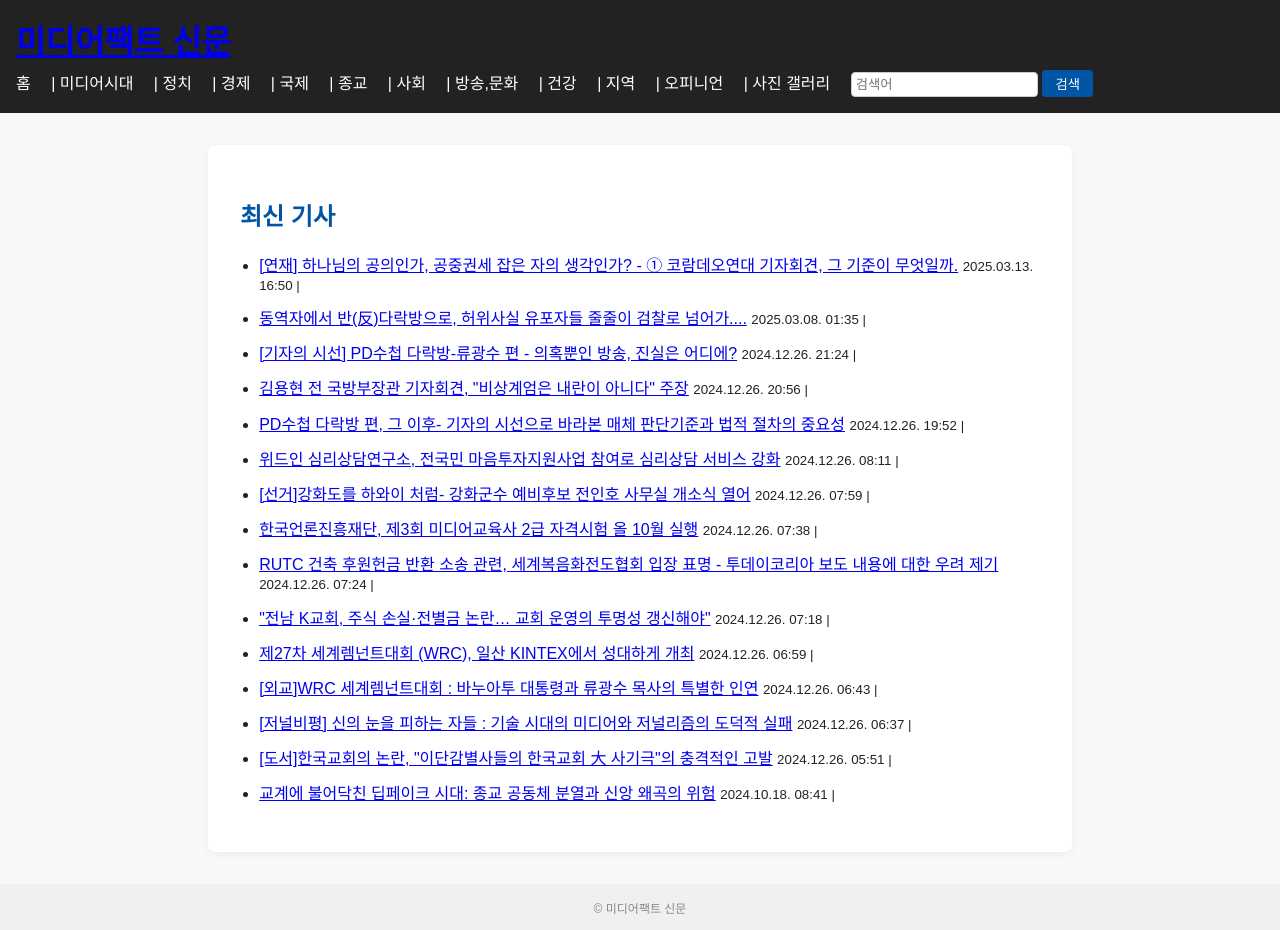
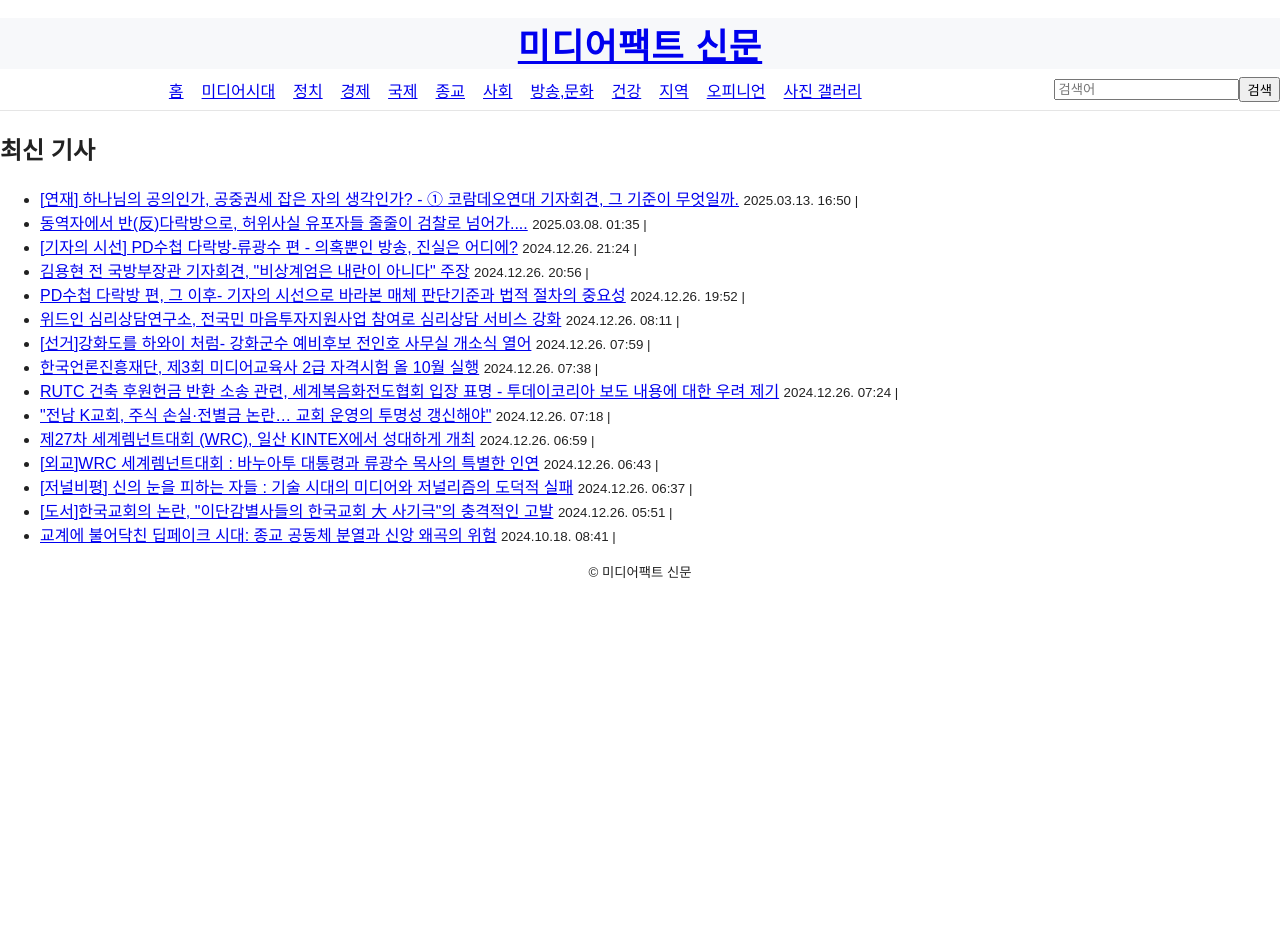
Before and after one commit to assam258-5892/mediafact, a Flask app: page / in a window 1280 px wide. After the commit the page ends 578 px from the top, so only its background shows below. Run offline with Flask 3, Linux system fonts and the light colour scheme; data comes from the database, SQL or seed files in the repository.

Commit message:
네비게이션 바 스타일 개선 및 구조 변경

```diff
--- a/static/css/style.css
+++ b/static/css/style.css
@@ -1,77 +1,168 @@
+/* 풋터 텍스트를 전체 페이지에서 좌우 중앙 정렬 */
+.footer-center {
+    display: block;
+    margin: 0 auto;
+    text-align: center;
+    width: fit-content;
+}
+/* 분류바 중앙, 검색창 오른쪽 배치 */
+.nav-bar-flex {
+    display: flex;
+    justify-content: center;
+    align-items: center;
+    width: 100%;
+    gap: 0;
+}
+.nav-categories {
+    flex: 1 1 auto;
+    display: flex;
+    justify-content: center;
+    align-items: center;
+    background: #fff;
+    gap: 18px;
+}
+.nav-search {
+    flex: 0 0 auto;
+    margin-left: 24px;
+    display: flex;
+    align-items: center;
+}
 body {
-    font-family: 'Noto Sans KR', Arial, sans-serif;
-    background: #f8f8f8;
+    font-family: 'Noto Sans KR', 'Malgun Gothic', Arial, sans-serif;
+    background: #f7f8fa;
     color: #222;
     margin: 0;
     padding: 0;
 }
 header {
-    background: #222;
+    border-bottom: 1px solid #e5e5e5;
+    background: #fff;
+    color: #222;
+    padding: 0 0 8px 0;
+}
+body {
+    background: #fff;
+    color: #222;
+    font-family: 'Noto Sans KR', 'Malgun Gothic', Arial, sans-serif;
+    margin: 0;
+    padding: 0;
+}
+header {
+    border-bottom: 1px solid #e5e5e5;
+    background: #fff;
+    padding: 0 0 8px 0;
+}
+h1 {
+    text-align: center;
+    font-size: 2.2em;
+    font-weight: 700;
+    margin: 18px 0 8px 0;
+    letter-spacing: 1px;
+    background: #f7f8fa;
+nav {
+    display: flex;
+    flex-direction: column;
+    align-items: center;
+    margin-bottom: 8px;
+}
+/* 조선일보 스타일 분류바 */
+.chosun-category-bar {
+    display: flex;
+    justify-content: center;
+    align-items: center;
+    background: #fff;
+    border-bottom: 2px solid #e5e5e5;
+    margin-bottom: 12px;
+    padding: 0 0 2px 0;
+    width: 100%;
+}
+/* 카테고리 링크 스타일 */
+.chosun-category {
+    display: inline-block;
+    color: #222;
+    background: #fff;
+    text-decoration: none;
+    font-size: 1.08em;
+    font-weight: 600;
+    padding: 10px 12px 8px 12px;
+    border-right: 1px solid #e5e5e5;
+    transition: background 0.2s, color 0.2s;
+}
+.chosun-category:last-child {
+    border-right: none;
+}
+.chosun-category:hover {
+    background: #eaf2ff;
+    color: #0056b3;
+}
+.chosun-home {
+    color: #0056b3;
+}
+.chosun-photo {
+    color: #008080;
+}
+.nav-search {
+    margin-top: 2px;
+}
+.nav-search input[type="text"] {
+    padding: 4px 8px;
+    font-size: 1em;
+    border: 1px solid #ccc;
+    border-radius: 3px;
+}
+.nav-search button {
+    padding: 4px 10px;
+    font-size: 1em;
+    background: #0056b3;
     color: #fff;
-    padding: 1em;
-}
-header h1 {
-    margin: 0;
-    font-size: 2em;
-}
-nav {
-    margin-top: 0.5em;
-}
-nav a {
-    color: #fff;
-    text-decoration: none;
-    margin-right: 1em;
+    border: none;
+    border-radius: 3px;
+    box-shadow: 0 1px 2px rgba(0,0,0,0.07);
+    cursor: pointer;
+    margin-left: 2px;
 }
 main {
     max-width: 800px;
-    margin: 2em auto;
+    width: 100%;
+    margin: 32px auto 24px auto;
+    padding: 0 32px;
     background: #fff;
-    padding: 2em;
-    border-radius: 8px;
-    box-shadow: 0 2px 8px rgba(0,0,0,0.05);
-}
-h2, h3, h4 {
-    color: #0055a5;
-}
+    box-shadow: 0 2px 8px rgba(0,0,0,0.03);
+/* 카테고리 기사 목록 스타일 개선 */
 ul {
-    padding-left: 1.2em;
+    list-style: none;
+    padding: 0;
 }
 li {
-    margin-bottom: 0.7em;
+    margin-bottom: 18px;
+    padding-bottom: 10px;
+    border-bottom: 1px solid #ececec;
 }
-img {
-    border-radius: 4px;
-    box-shadow: 0 1px 4px rgba(0,0,0,0.08);
+a {
+    color: #222;
+    text-decoration: none;
+    font-weight: 500;
+    font-size: 1.08em;
+}
+a:hover {
+    color: #0056b3;
+    text-decoration: underline;
+}
+/* 방문한 링크 색상 유지 */
+a:visited {
+    color: #222;
+}
+small {
+    color: #666;
+    font-size: 0.98em;
+}
+    border-radius: 8px;
 }
 footer {
+    width: 100%;
     text-align: center;
     color: #888;
-    padding: 1em 0;
-    background: #f0f0f0;
-    margin-top: 2em;
-    font-size: 0.9em;
+    font-size: 0.95em;
+    margin: 32px 0 12px 0;
+    display: block;
 }
-input[type="text"] {
-    padding: 0.3em;
-    border-radius: 4px;
-    border: 1px solid #ccc;
-}
-button {
-    padding: 0.3em 1em;
-    border-radius: 4px;
-    border: none;
-    background: #0055a5;
-    color: #fff;
-    cursor: pointer;
-}
-@media (max-width: 600px) {
-    main {
-        padding: 1em;
-    }
-    header, footer {
-        padding: 0.5em;
-    }
-    h1 {
-        font-size: 1.3em;
-    }
-}
--- a/templates/base.html
+++ b/templates/base.html
@@ -10,24 +10,28 @@
     <header>
         <h1><a href="/">미디어팩트 신문</a></h1>
         <nav>
-            <a href="/">홈</a>
+            <div class="nav-bar-flex">
+                <div class="nav-categories">
+                    <a href="/" class="nav-home">홈</a>
                     {% if categories %}
                         {% for category in categories %}
-                    | <a href="/category/{{ category['분류번호'] }}">{{ category['분류명칭'] }}</a>
+                            <a href="/category/{{ category['분류번호'] }}" class="nav-category">{{ category['분류명칭'] }}</a>
                         {% endfor %}
                     {% endif %}
-            | <a href="/photo">사진 갤러리</a>
-            <form action="/search" method="get" style="display:inline;">
+                    <a href="/photo" class="nav-photo">사진 갤러리</a>
+                </div>
+                <form action="/search" method="get" class="nav-search">
                     <input type="text" name="q" placeholder="검색어" value="{{ query|default('') }}">
                     <button type="submit">검색</button>
                 </form>
+            </div>
         </nav>
     </header>
     <main>
         {% block content %}{% endblock %}
     </main>
     <footer>
-        <small>© 미디어팩트 신문</small>
+        <small class="footer-center">© 미디어팩트 신문</small>
     </footer>
 </body>
 </html>
```
Lines whose indentation alone changed are shown as unchanged.
